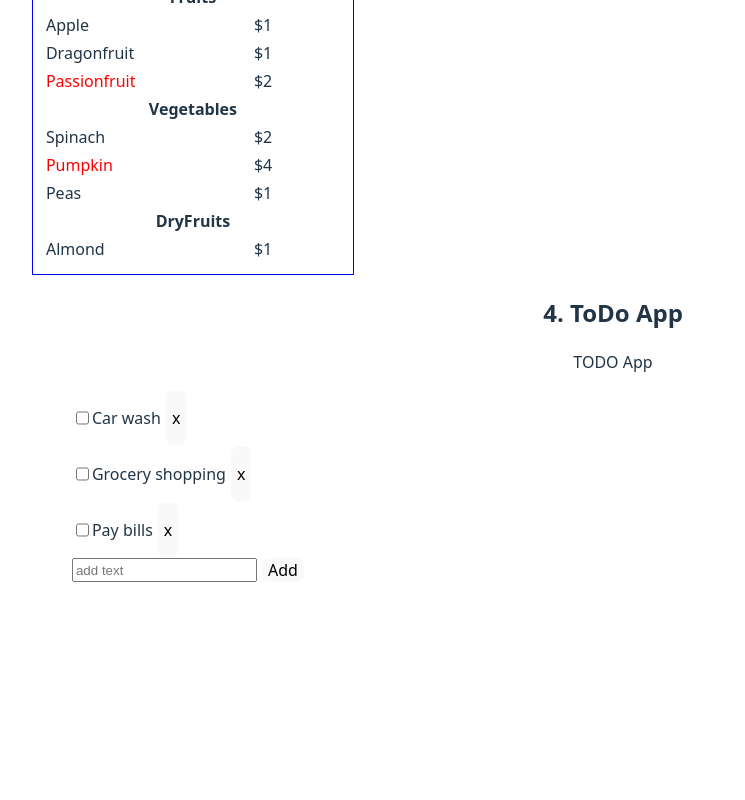
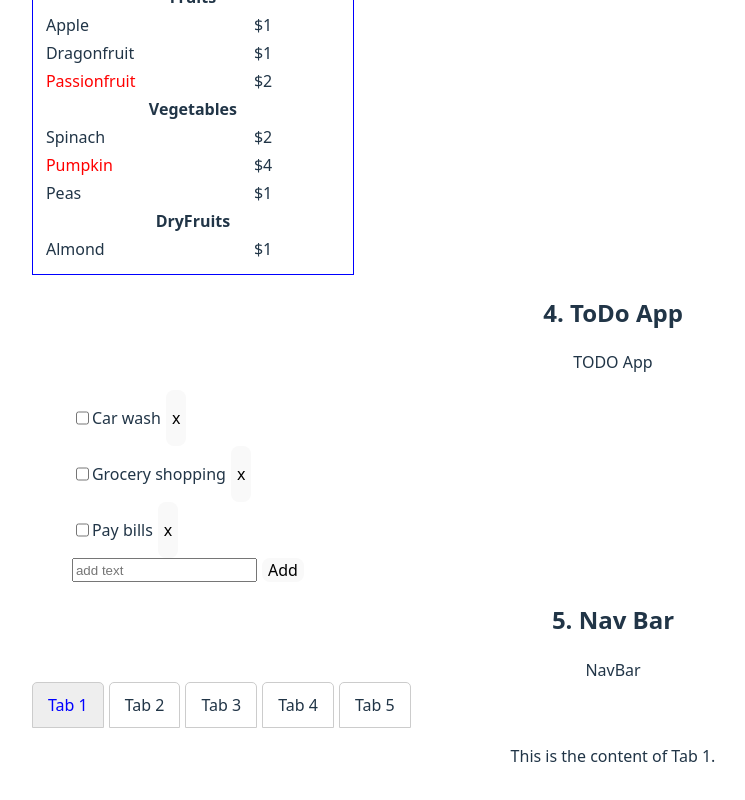
Before and after one commit to sachingupta/react-2025, a React (Vite) app: page / in a window 1280 px wide. Shown: the part 802-1602 px from the top of the page, without its empty margins (27-772 px from the left). Before the commit the page ends 1432 px from the top, so only its background shows below. Built offline with nearby package versions, Linux system fonts and the light colour scheme.

Commit message:
adding NavBar

```diff
--- a/src/App.tsx
+++ b/src/App.tsx
@@ -4,6 +4,7 @@ import {Profile} from './Profile';
 import {MyButton} from './MyButton';
 import { FilterableProductTable } from './FilterableProductTable';
 import { ToDoApp } from './ToDoApp';
+import { NavBar } from './components/NavBar';
 
 function App() {
   const [globalCount, setGlobalCount] = useState(0);
@@ -24,6 +25,8 @@ function App() {
       <FilterableProductTable/>
       <h2>4. ToDo App</h2>
       <ToDoApp/>
+      <h2>5. Nav Bar</h2>
+      <NavBar/>
     </>
   )
 }
--- /dev/null
+++ b/src/components/NavBar.css
@@ -0,0 +1,22 @@
+ul.tab-list {
+    list-style-type: none; /* Remove bullet points */
+    margin: 0;
+    padding: 0;
+    display: flex; /* Use flexbox to arrange items horizontally */
+    li {
+        padding: 10px 15px; /* Add padding for spacing */
+        margin-right: 5px; /* Add a little space between tabs */
+        border: 1px solid #ccc; /* Add a border for visual separation */
+        border-radius: 5px 5px 0 0; /* Round the top corners */
+        cursor: pointer; /* Change cursor on hover */
+        &&:hover {
+            background-color: #f0f0f0;
+          }
+      }
+  }
+
+.active {
+    color: blue;
+    background-color: #eee; /* Highlight the active tab */
+    border-bottom: 1px solid transparent; /* Hide the bottom border */
+}
--- /dev/null
+++ b/src/components/NavBar.tsx
@@ -0,0 +1,31 @@
+import { useState } from "react";
+import './NavBar.css';
+
+const tabs = [
+    { title: "Tab 1", content: "This is the content of Tab 1." },
+    { title: "Tab 2", content: "Content for Tab 2 goes here." },
+    { title: "Tab 3", content: "Tab 3 displays this information." },
+    { title: "Tab 4", content: "Here's the content for Tab 4." },
+    { title: "Tab 5", content: "Finally, the content of Tab 5." },
+];
+
+export function NavBar() {
+    const [activeTab, setActiveTab] = useState(0);
+    const tabElements = tabs.map((tab, index) => {
+        return (
+        <li key={index}
+            onClick={() => setActiveTab(index)}
+            className={activeTab === index ? 'active' : ''}
+           >
+            {tab.title}
+        </li>)
+    });
+
+    return (<>
+        <div> NavBar </div>
+        <ul className='tab-list'>{tabElements}</ul>
+        <div>
+            {tabs[activeTab] && <p>{tabs[activeTab].content}</p>}
+        </div>
+    </>);
+}
```
